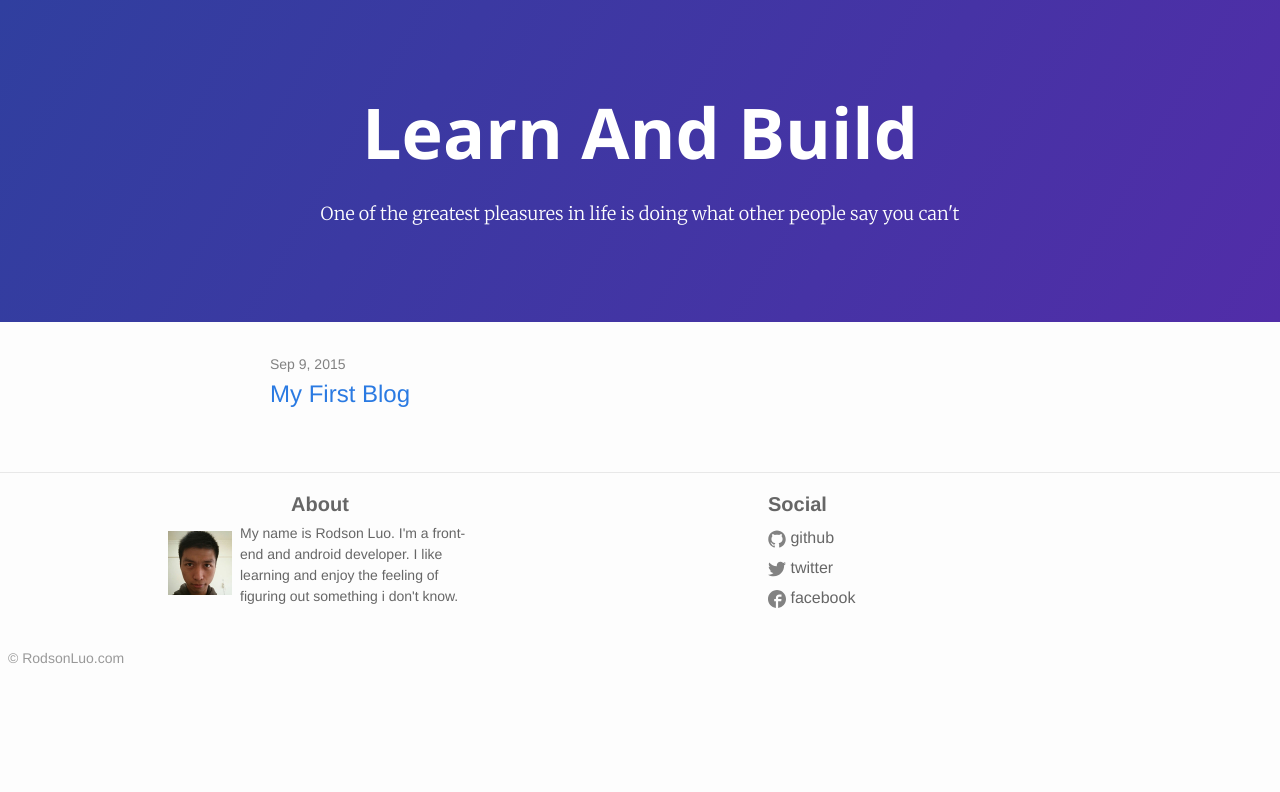
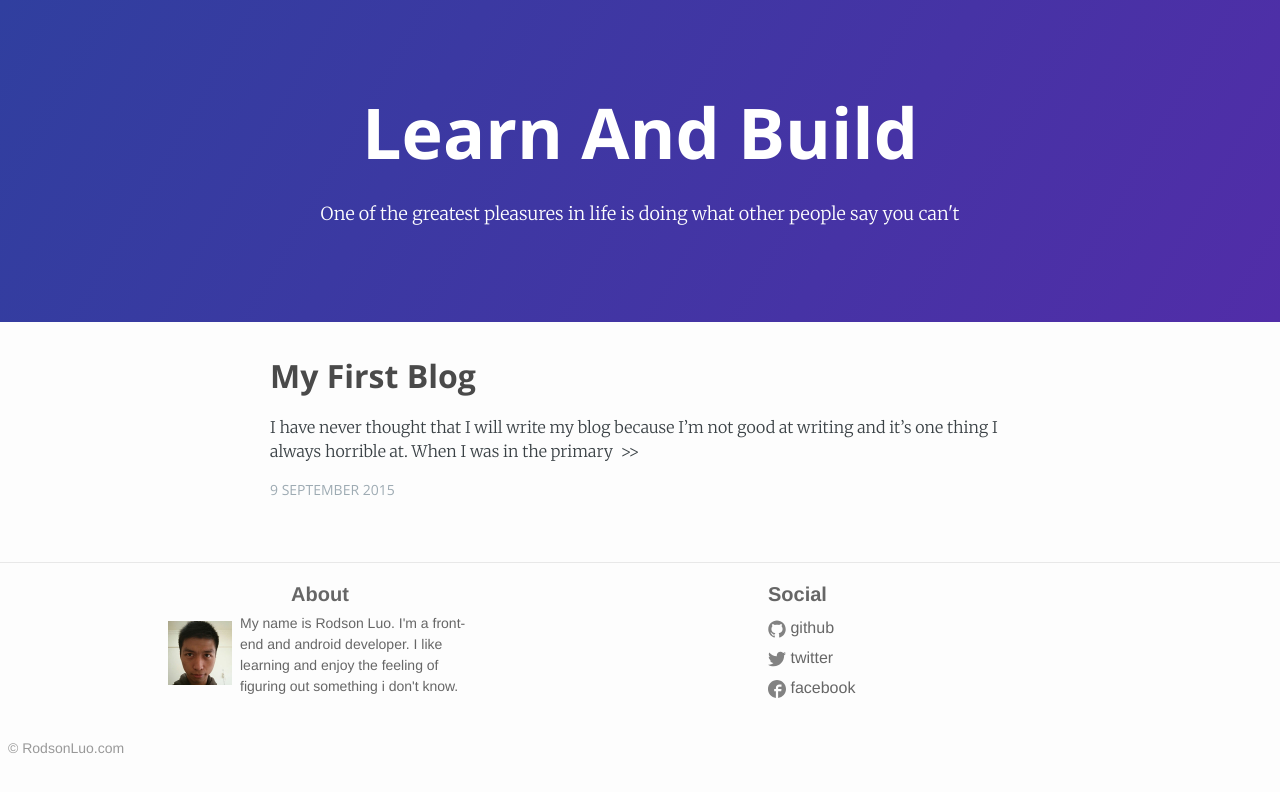
Before and after one commit to rodson/rodson.github.io, a Jekyll site: the page built from index.html, in a window 1280 px wide. Shown: the top 792 px of the page. Built offline with Jekyll 4.4.1, drawn with Linux system fonts in a browser that asks for light colours.

Commit message:
modify post list

```diff
--- a/_posts/2015-09-09-my-first-blog.markdown
+++ b/_posts/2015-09-09-my-first-blog.markdown
@@ -6,7 +6,7 @@ date: 2015-09-09 23:06
 categories: thought
 ---
 I have never thought that I will write my blog because I'm not good at writing and it's one thing I always horrible at. When
-I was in the primary school, what frightened me the most was the exam of writing an article with 800 words.
+I was in the primary<!--more--> school, what frightened me the most was the exam of writing an article with 800 words.
 I just read the article topic over and over again with my blank brain. Wondering what the heck should I start
 with. However, I finally make a decision to establish a writing habbit.
 
--- a/_sass/_layout.scss
+++ b/_sass/_layout.scss
@@ -179,12 +179,24 @@
 
 .post-meta {
     font-size: $small-font-size;
-    color: $grey-color;
+    font-family: "Open Sans", Helvetica, Arial, sans-serif;
+    text-transform: uppercase;
+    color: #9EABB3;
 }
 
 .post-link {
     display: block;
     font-size: 24px;
+}
+
+.post-entry {
+    font-family: "Merriweather", serif;
+    color: #3A4145;
+
+    a {
+        text-decoration: none;
+        color: #3A4145;
+    }
 }
 
 
--- a/_sass/_prefer.scss
+++ b/_sass/_prefer.scss
@@ -105,6 +105,23 @@ footer {
   margin: 24px 0;
 }
 
+.post-headline {
+
+  a {
+    font-size: 1.5rem;
+    text-decoration: none;
+    display: inline;
+    color: #4A4A4A;
+    font-weight: bold;
+    font-family: "Open Sans", Helvetica, Arial, sans-serif;
+    transition: color ease 0.3s;
+
+    &:hover {
+      color: #111;
+    }
+  }
+}
+
 @media screen and (min-width: 505px) {
   .page-header {
     padding: 48px 64px;
@@ -130,6 +147,12 @@ footer {
 
   .page-header__description {
     font-size: 18px;
+  }
+
+  .post-headline {
+    a {
+      font-size: 2.3rem;
+    }
   }
 }
 
@@ -189,6 +212,12 @@ footer {
     }
   }
 
+  .post-headline {
+    a {
+      font-size: 2.0rem;
+    }
+  }
+
   .icon {
 
     > svg {
--- a/index.html
+++ b/index.html
@@ -7,11 +7,22 @@ layout: home
   <ul class="post-list">
     {% for post in site.posts %}
       <li>
-        <span class="post-meta">{{ post.date | date: "%b %-d, %Y" }}</span>
 
-        <h2>
+        <h2 class="post-headline">
           <a class="post-link" href="{{ post.url | prepend: site.baseurl }}">{{ post.title }}</a>
         </h2>
+
+        <div class="post-entry">
+
+            {% if post.content contains '<!--more-->' %}
+                {{ post.content | split:'<!--more-->' | first }}
+            {% else %}
+            {% endif %}
+
+            <a href="{{ post.url }}">&nbsp;>></a>
+        </div>
+
+        <span class="post-meta">{{ post.date | date: "%-d %B %Y" }}</span>
       </li>
     {% endfor %}
   </ul>
```
